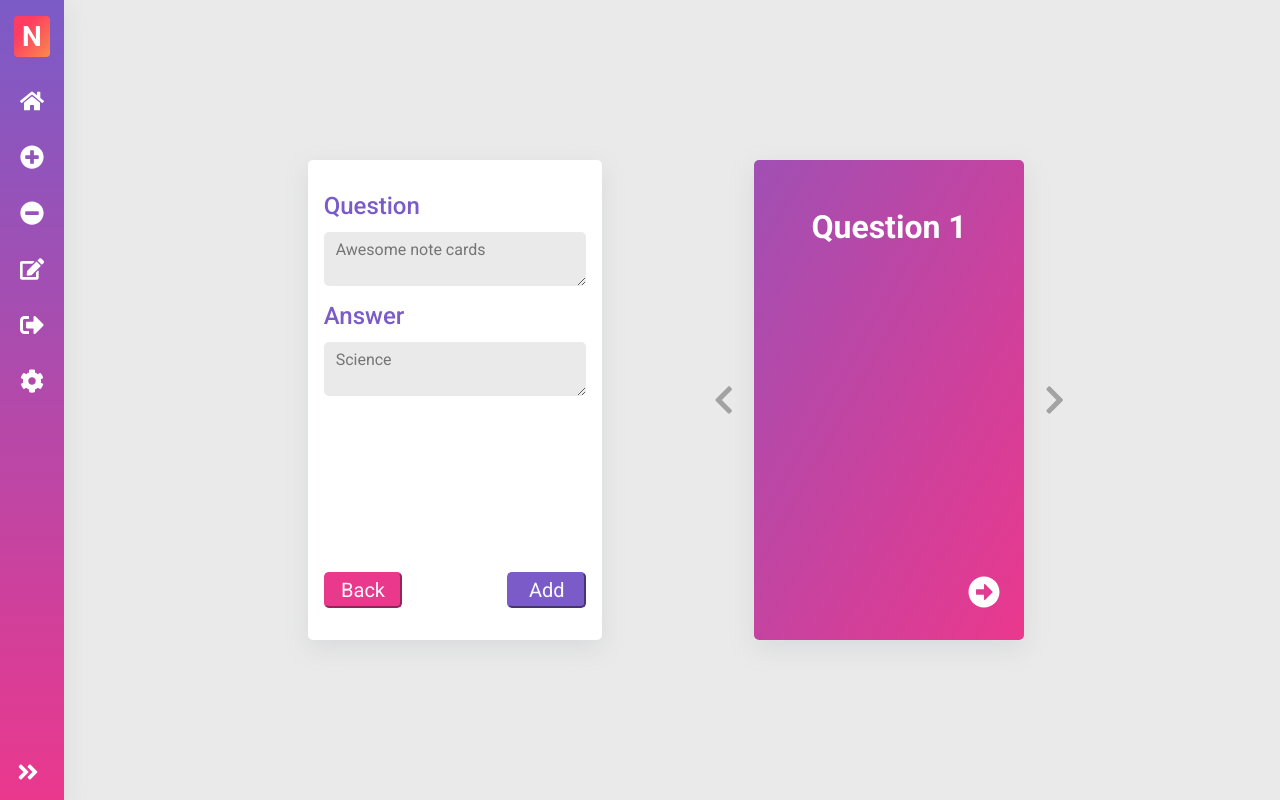
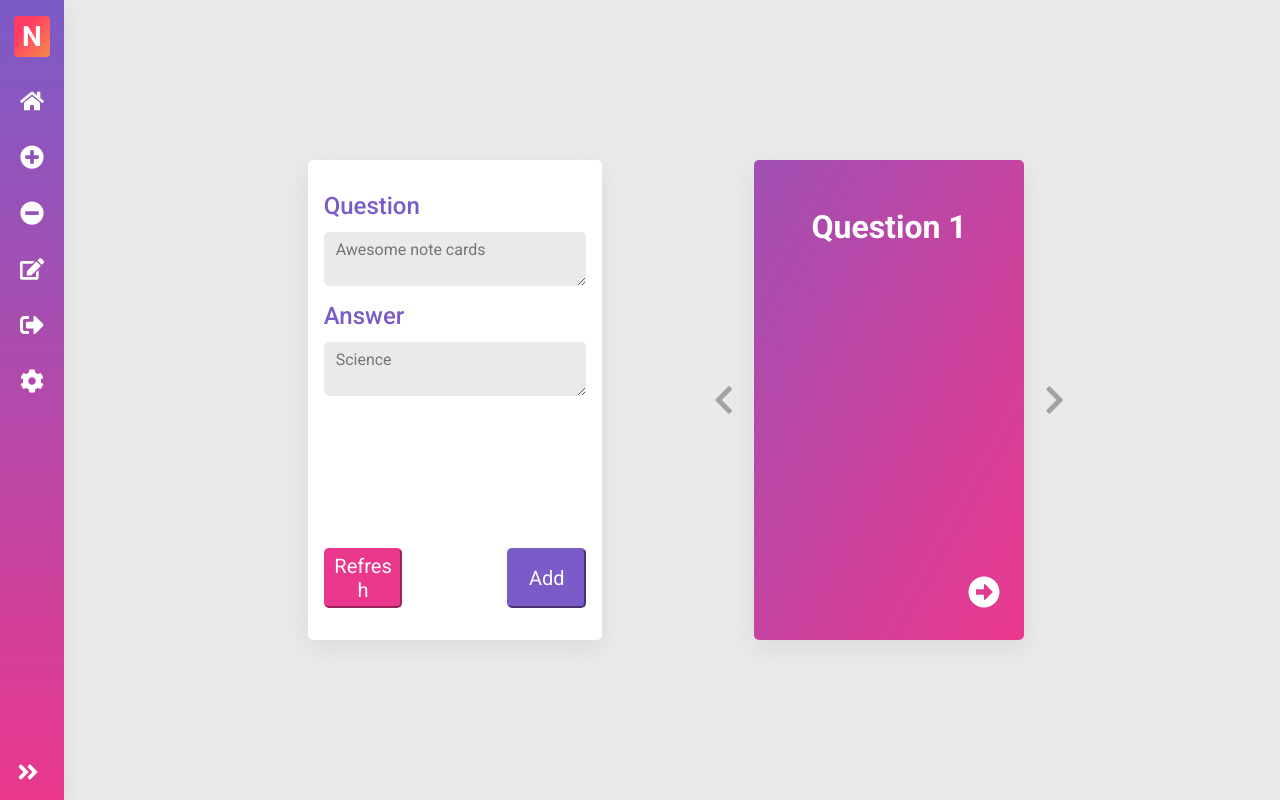
Before and after one commit to Phil-Elliott/note_card_app, a React (Create React App) app: page /add/cards in a window 1280 px wide. Built offline with nearby package versions, Linux system fonts and the light colour scheme.

Commit message:
finished functionality for addCards section

```diff
--- a/src/Content/Add/Components/CreateCards/Components/Card-container-left.tsx
+++ b/src/Content/Add/Components/CreateCards/Components/Card-container-left.tsx
@@ -1,13 +1,23 @@
 import React from "react"
 
 const CardContainerLeft = ({
+  cards,
   inputData,
   changeInputData,
+  deleteCard,
+  refreshCard,
   addCard,
+  cardNumber,
+  updateCard,
 }: {
+  cards: any
   inputData: any
   changeInputData: any
+  deleteCard: any
+  refreshCard: any
   addCard: any
+  cardNumber: number
+  updateCard: any
 }) => {
   return (
     <div className="add-card-left">
@@ -36,12 +46,31 @@ const CardContainerLeft = ({
         </div>
       </div>
       <div>
-        <div className="add-card-bttns">
-          <button className="add-card-bttn-left">Back</button>
-          <button className="add-card-bttn-right" onClick={() => addCard()}>
-            Add
-          </button>
-        </div>
+        {cardNumber <= cards.length ? (
+          <div className="add-card-bttns">
+            <button className="add-card-bttn-left" onClick={() => deleteCard()}>
+              Delete
+            </button>
+            <button
+              className="add-card-bttn-right"
+              onClick={() => updateCard()}
+            >
+              Update
+            </button>
+          </div>
+        ) : (
+          <div className="add-card-bttns">
+            <button
+              className="add-card-bttn-left"
+              onClick={() => refreshCard()}
+            >
+              Refresh
+            </button>
+            <button className="add-card-bttn-right" onClick={() => addCard()}>
+              Add
+            </button>
+          </div>
+        )}
       </div>
     </div>
   )
--- a/src/Content/Add/Components/CreateCards/Components/Card-container-right/Card-container-right.tsx
+++ b/src/Content/Add/Components/CreateCards/Components/Card-container-right/Card-container-right.tsx
@@ -4,12 +4,10 @@ import { FaChevronLeft, FaChevronRight } from "react-icons/fa"
 
 const CardContainerRight = ({
   inputData,
-  cards,
   cardNumber,
   changeCard,
 }: {
   inputData: any
-  cards: any
   cardNumber: number
   changeCard: any
 }) => {
@@ -27,7 +25,7 @@ const CardContainerRight = ({
       />
       <div className="add-card-right">
         <CurrentCard
-          inputData={cards[cardNumber - 1] ? cards[cardNumber - 1] : inputData}
+          inputData={inputData}
           flipCard={flipCard}
           flipTheCard={flipTheCard}
           cardNumber={cardNumber}
@@ -42,18 +40,3 @@ const CardContainerRight = ({
 }
 
 export default CardContainerRight
-
-/*
-  -need an edit button
-    1) add button (when cards.length = number-1 or less than)
-            or
-       Have the left side go back to that data and update it with what is typed
-       Show the current value and update as you type
-       Goes back to blank once the user goes to current card
-    2) Would need to change the bottom right button to update if it is on an    old card
-
-    3) Get rid of back button
-          add arrow on left to go back to title
-          add check on right to finish
-
-*/
--- a/src/Content/Add/Components/CreateCards/CreateCards.tsx
+++ b/src/Content/Add/Components/CreateCards/CreateCards.tsx
@@ -9,7 +9,12 @@ interface cardData {
 }
 
 const CreateCards = () => {
+  const [cardNumber, setCardNumber] = useState<number>(1)
   const [inputData, setInputData] = useState<cardData>({
+    question: "",
+    answer: "",
+  })
+  const [prevData, setPrevData] = useState<cardData>({
     question: "",
     answer: "",
   })
@@ -19,25 +24,63 @@ const CreateCards = () => {
       answer: string
     }>
   >([])
-  const [cardNumber, setCardNumber] = useState<number>(1)
 
+  // these functions store the input for the new or prev cards
   const changeInputData = (e: any) => {
     setInputData(e)
   }
 
-  const addCard = () => {
-    setCards([...cards, inputData])
+  const changePrevCard = (e: any) => {
+    setPrevData(e)
+  }
+
+  const deleteCard = () => {
+    setCards(
+      cards.filter(function (card) {
+        return card !== cards[cardNumber - 1]
+      })
+    )
+    changeCard("left")
+  }
+
+  // Deletes a saved card - triggered by delete button
+  const refreshCard = () => {
     setInputData({
       question: "",
       answer: "",
     })
-    setCardNumber(cardNumber + 1)
   }
 
+  // adds a new card with input - triggered by add button
+  const addCard = () => {
+    if (inputData.question && inputData.answer) {
+      setCards([...cards, inputData])
+      setInputData({
+        question: "",
+        answer: "",
+      })
+      setCardNumber(cardNumber + 1)
+    }
+  }
+
+  // updates a prev card with new input - triggered by update button
+  const updateCard = () => {
+    if (prevData.question && prevData.answer) {
+      setCards(
+        cards.map((item, i) => {
+          return i === cardNumber - 1 ? prevData : item
+        })
+      )
+    }
+  }
+
+  // Switches card on right - triggered by arrow icons
   const changeCard = (direction: string) => {
     if (direction === "left" && cardNumber >= 2) {
+      setPrevData(cards[cardNumber - 2])
       setCardNumber(cardNumber - 1)
     } else if (direction === "right" && cardNumber <= cards.length) {
+      setPrevData(cards[cardNumber])
       setCardNumber(cardNumber + 1)
     }
   }
@@ -45,13 +88,19 @@ const CreateCards = () => {
   return (
     <div className="card-add-container">
       <CardContainerLeft
-        inputData={inputData}
-        changeInputData={changeInputData}
+        cards={cards}
+        inputData={cards[cardNumber - 1] ? prevData : inputData}
+        changeInputData={
+          cards[cardNumber - 1] ? changePrevCard : changeInputData
+        }
+        deleteCard={deleteCard}
+        refreshCard={refreshCard}
         addCard={addCard}
+        cardNumber={cardNumber}
+        updateCard={updateCard}
       />
       <CardContainerRight
-        inputData={inputData}
-        cards={cards}
+        inputData={cards[cardNumber - 1] ? prevData : inputData}
         cardNumber={cardNumber}
         changeCard={changeCard}
       />
@@ -62,6 +111,13 @@ const CreateCards = () => {
 export default CreateCards
 
 /*
-Create a finish button and have that add the total input to the main content
-have it go to another state that keeps all stacks of cards
+       input has to have something
+        2) Change UI
+            - maybe no buttons on title
+                - space them out more
+            - cancel(goes to home) button and right (goes to add cards) button on title container
+            - left (goes to title) button and check (adds cards to home and goes home) button on addCards container
+
+        3) Connect the cards to the home container
+        4) Make everything responsive
 */
```
